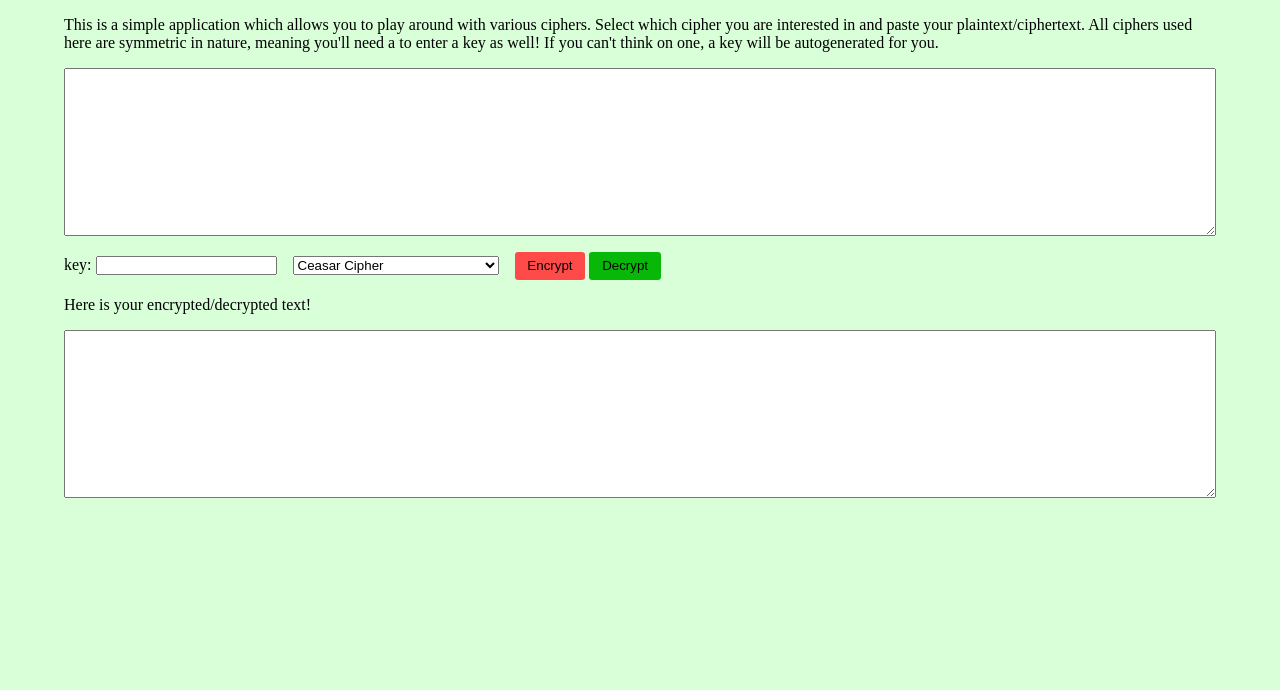
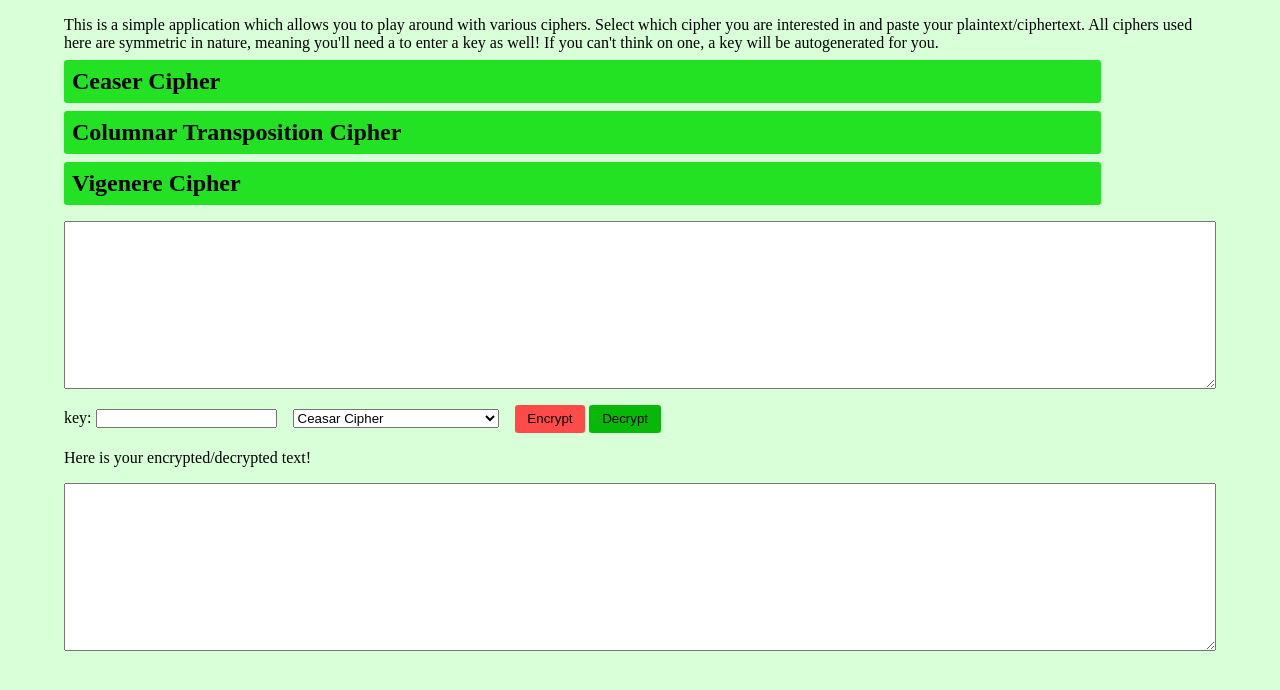
Before and after one commit to RidwanMursal/ciphers, a Flask app: page / in a window 1280 px wide. Shown: the part 69-759 px from the top of the page. Run offline with Flask 2, Linux system fonts and the light colour scheme.

Commit message:
added information about the ciphers and animations

```diff
--- a/static/javascript/index.js
+++ b/static/javascript/index.js
@@ -102,6 +102,38 @@ function keyCheckVigenere(method, flag) {
     } else sendData(flag, method, key)
 }
 
+// intro stuff
+document.querySelectorAll(".desc-header-container").forEach(cipher => {
+
+    cipher.addEventListener("click", () => {
+        const expanded = cipher.dataset.expanded
+        const description = cipher.children[1]
+
+        description.classList.remove("hidden")
+        console.log("YOOOOOOOOO")
+        description.addEventListener("animationend", (event) => {
+            // if (expanded === "true") {description.classList.add("hidden"); description.classList.remove("fade-out")}
+            // else {description.classList.remove("fade-in")}
+            console.log("IN DESCRIPTION ON CLICK, EXPANDED HERE IS: ", expanded)
+            console.log(event)
+            if (event.animationName === "fade-out")  {
+                description.classList.remove("fade-out")
+                description.classList.add("hidden")
+            } else {
+                description.classList.remove("fade-in")
+            }
+        })
+        // play animation
+        console.log("general expanded is, ", expanded)
+        if (expanded == "false") description.classList.add("fade-in")
+        else description.classList.add("fade-out")
+
+
+        cipher.dataset.expanded = ( expanded === "true" ) ? "false":"true"
+        console.log(" THIS IS CIPHER.DATASET.EXPANDED", cipher.dataset.expanded)
+    })
+})
+
 // add event listeners for the encrypt/decrypt buttons
 const encryptButton = document.querySelector("#encrypt")
 const decryptButton = document.querySelector("#decrypt")
--- a/templates/index.html
+++ b/templates/index.html
@@ -7,6 +7,40 @@
     <title>Document</title>
     <style>
         * {margin: 0; padding: 0; box-sizing: border-box; size: 18px;}
+
+        @keyframes fade-in {
+            from {
+
+                opacity: 0;
+            }
+
+            /* 75% {max-height: 500px;} */
+
+            to {
+
+                opacity: 1;
+            }
+        }
+
+        @keyframes fade-out {
+            from {
+                max-height: 500px;
+            }
+
+            to {
+
+                opacity: 0;
+                max-height: 0px;
+            }
+        }
+
+        .fade-in {
+            animation: fade-in 200ms ease-in;
+        }
+
+        .fade-out {
+            animation: fade-out 200ms ease-out;
+        }
 
         body {
             background-color: rgb(217, 255, 217);
@@ -25,6 +59,7 @@
             /* padding: 5rem 10rem; */
             max-width: 90%;
             margin: 0 auto;
+            padding-bottom: 1rem;
             /* background-color: rgb(217, 255, 217); */
             /* height: 100vh; */
 
@@ -33,12 +68,27 @@
             gap: 1rem;
         }
 
-        /* @media screen and (max-width: 940px) {
-            section {padding: 2rem, 2rem}
-            body{background-color: black;}
-        } */
+        .descriptions {
+            display:flex;
+            flex-direction: column;
+            gap: 0.5rem;
+        }
 
+        .desc-header-container {
+            background-color: rgb(35, 226, 35);
+            padding: 0.5rem 0.5rem;
+            width: 90%;
+            border-radius: 0.2rem;
+        }
 
+        .desc-header-container:hover {
+            cursor: pointer;
+        }
+
+        .description {
+            background-color: rgb(235, 247, 235);
+            padding: 0.2rem 0.5rem;
+        }
 
 
         .values-container {
@@ -86,8 +136,46 @@
 
     <section>
 
-        <div class="description">
-            <p>This is a simple application which allows you to play around with various ciphers. Select which cipher you are interested in and paste your plaintext/ciphertext. All ciphers used here are symmetric in  nature, meaning you'll need a to enter a key as well! If you can't think on one, a key will be autogenerated for you.</p>
+        <div class="descriptions">
+            <p class="intro">This is a simple application which allows you to play around with various ciphers. Select which cipher you are interested in and paste your plaintext/ciphertext. All ciphers used here are symmetric in  nature, meaning you'll need a to enter a key as well! If you can't think on one, a key will be autogenerated for you. </p>
+
+            <div class="ceaser-desc-container" >
+                <div class="desc-header-container" data-expanded="false">
+                    <h1>Ceaser Cipher</h1>
+                    <div class=" hidden description">
+                        <p>
+                            In cryptography, a Caesar cipher, also known as Caesar's cipher, the shift cipher, Caesar's code or Caesar shift, is one of the simplest and most widely known encryption techniques. It is a type of substitution cipher in which each letter in the plaintext is replaced by a letter some fixed number of positions down the alphabet. For example, with a left shift of 3, D would be replaced by A, E would become B, and so on. The method is named after Julius Caesar, who used it in his private correspondence.
+                            <br> <br>
+                            For this cipher, you must enter  a key which is a positive integer. This represents the shift number.
+
+                        </p>
+                    </div>
+                </div>
+            </div>
+
+            <div class="columnar-desc-container">
+                <div class="desc-header-container" data-expanded="false">
+                    <h1>Columnar Transposition Cipher</h1>
+                    <div class="hidden description">
+                        add the animation
+                        <p>
+                            In cryptography, a Caesar cipher, also known as Caesar's cipher, the shift cipher, Caesar's code or Caesar shift, is one of the simplest and most widely known encryption techniques. It is a type of substitution cipher in which each letter in the plaintext is replaced by a letter some fixed number of positions down the alphabet. For example, with a left shift of 3, D would be replaced by A, E would become B, and so on. The method is named after Julius Caesar, who used it in his private correspondence
+                        </p>
+                    </div>
+                </div>
+            </div>
+
+            <div class="vigenere-desc-container">
+                <div class="desc-header-container" data-expanded="false">
+                    <h1>Vigenere Cipher</h1>
+                    <div class="hidden description">
+                        <p>
+                            In cryptography, a Caesar cipher, also known as Caesar's cipher, the shift cipher, Caesar's code or Caesar shift, is one of the simplest and most widely known encryption techniques. It is a type of substitution cipher in which each letter in the plaintext is replaced by a letter some fixed number of positions down the alphabet. For example, with a left shift of 3, D would be replaced by A, E would become B, and so on. The method is named after Julius Caesar, who used it in his private correspondence
+                        </p>
+                    </div>
+                </div>
+            </div>
+
         </div>
         <textarea name="" id="user_input" cols="30" rows="10"></textarea>
         <!-- <div class="input-area">
```
